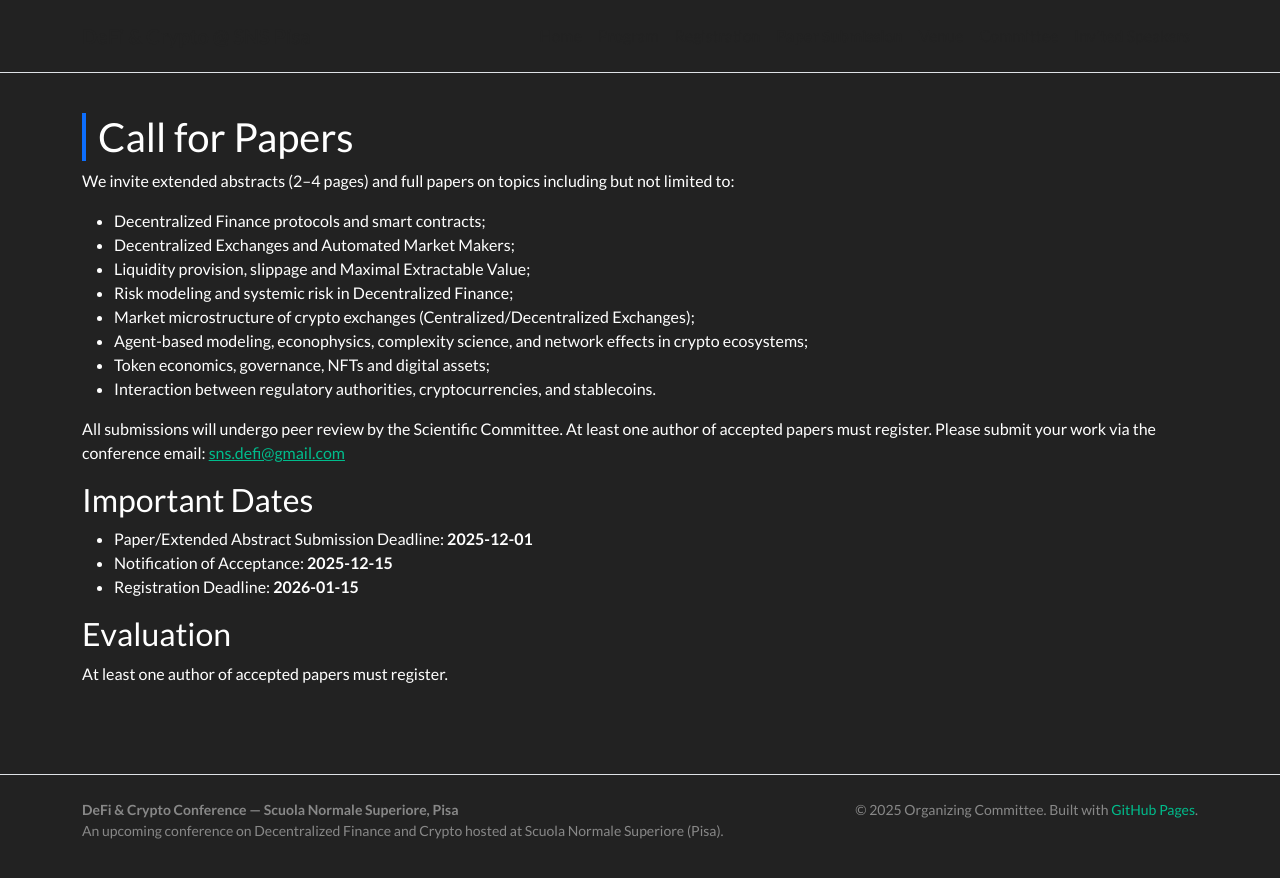
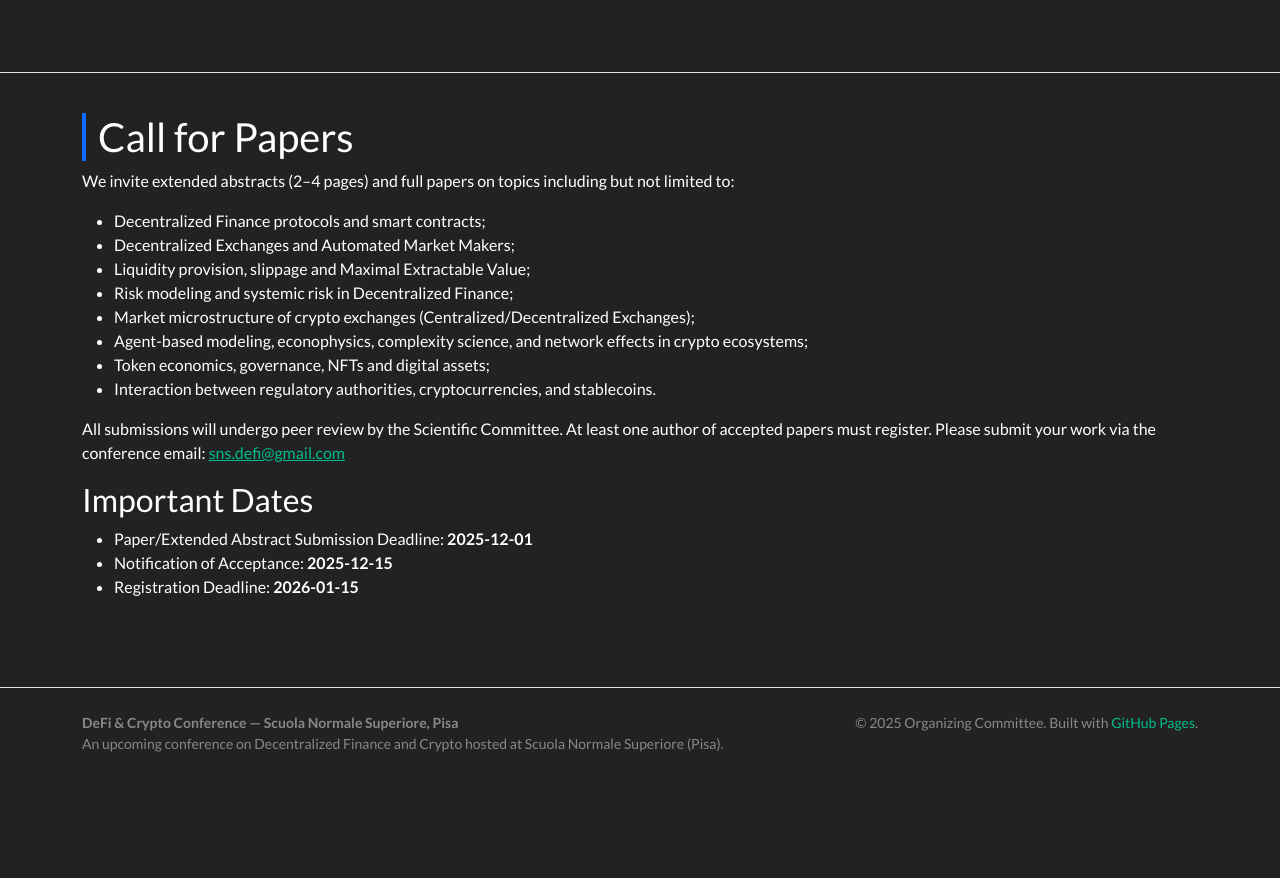
Before and after one commit to sns-defi/sns-defi.github.io, a Jekyll site: the page built from submission.md, in a window 1280 px wide. Shown: the top 878 px of the page. Built offline with Jekyll 4.4.1, drawn with Linux system fonts in a browser that asks for light colours; nearby versions of some CDN libraries.

Commit message:
Update submission.md

```diff
--- a/submission.md
+++ b/submission.md
@@ -33,6 +33,3 @@ permalink: /submission/
   <li><a href="#" download>Word Template (coming soon)</a></li>
 </ul>
 -->
-
-<h3>Evaluation</h3>
-<p> At least one author of accepted papers must register.</p>
```
